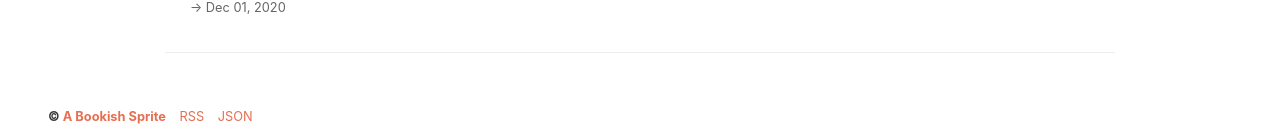
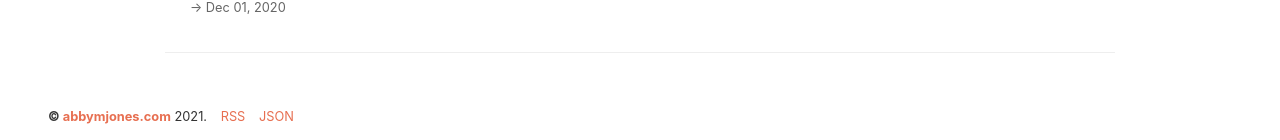
Before and after one commit to coffeewhisky/coffeewhisky.github.io, a Jekyll site: the page built from index.html, in a window 1280 px wide and 900 px high, scrolled down 1633 px. Shown: the part 757-897 px from the top of the window. Built offline with Jekyll 4.4.1, drawn with Linux system fonts in a browser that asks for light colours; the list of posts is cut into pages by our own code.

Commit message:
Update footer.html

```diff
--- a/_includes/footer.html
+++ b/_includes/footer.html
@@ -1,6 +1,6 @@
 <footer>
  <ul>
-  <li><strong>&copy; <a href="https://abookishsprite.wordpress.com/">A Bookish Sprite</a></strong> {{ page.date | date: '%Y' }}</li>
+  <li><strong>&copy; <a href="https://abookishsprite.wordpress.com/">abbymjones.com</a></strong> {{ "now" | date: "%Y" }}.</li>
   <li><a href="https://abookishsprite.wordpress.com/">RSS</a></li>
   <li><a href="https://abookishsprite.wordpress.com/">JSON</a></li>
  </ul>
```
